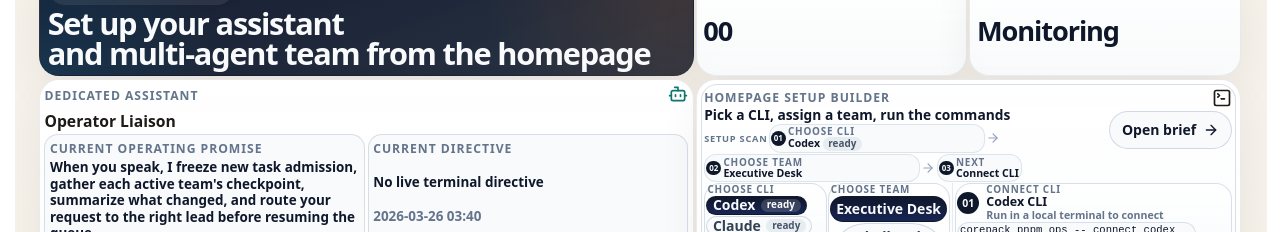
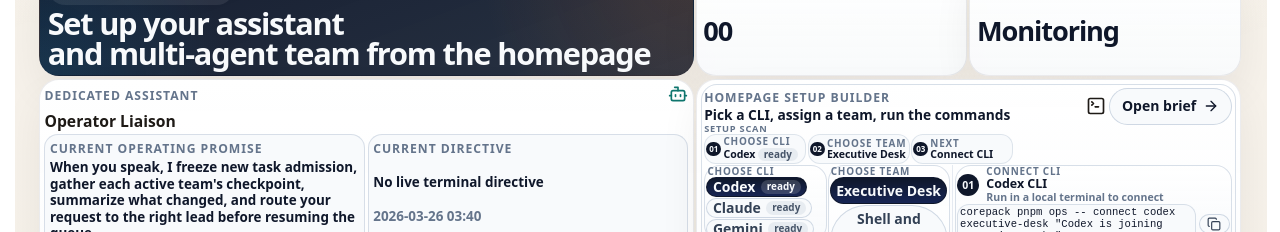
Before and after one commit to GongJae00/research-pages, a Next.js app in the folder apps/web/: page /en in a window 1280 px wide. Shown: the part 1600-1832 px from the top of the page. Built offline with nearby package versions, Linux system fonts and the light colour scheme; no server answers.

Commit message:
Autonomy batch 1516: shell-experience

```diff
--- a/apps/web/src/components/homepage-agent-control-section.module.css
+++ b/apps/web/src/components/homepage-agent-control-section.module.css
@@ -561,15 +561,16 @@
 }
 
 .setupSummaryInline {
-  display: flex;
-  flex-wrap: wrap;
-  align-items: center;
+  display: grid;
+  grid-template-columns: repeat(3, minmax(0, 1fr));
+  align-items: stretch;
   gap: 0.08rem;
   min-width: 0;
   margin-top: 0.04rem;
 }
 
 .setupSummaryLead {
+  grid-column: 1 / -1;
   color: #64748b;
   font-size: 0.58rem;
   font-weight: 800;
@@ -625,7 +626,7 @@
 }
 
 .summaryChipWide {
-  min-width: min(13.5rem, 100%);
+  min-width: 0;
 }
 
 .summaryChipCopy {
@@ -650,11 +651,7 @@
 }
 
 .summaryFlowArrow {
-  display: inline-flex;
-  align-items: center;
-  justify-content: center;
-  color: #94a3b8;
-  flex: 0 0 auto;
+  display: none;
 }
 
 .summaryChip .commandStep {
@@ -667,6 +664,10 @@
 .summaryChip .setupScanLabel,
 .summaryChip .setupScanValue {
   display: block;
+}
+
+.setupSummaryInline .summaryChip {
+  width: 100%;
 }
 
 .setupPicker {
```
